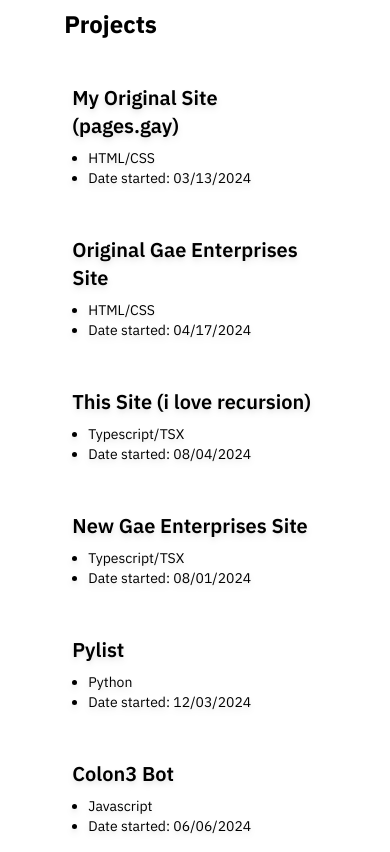
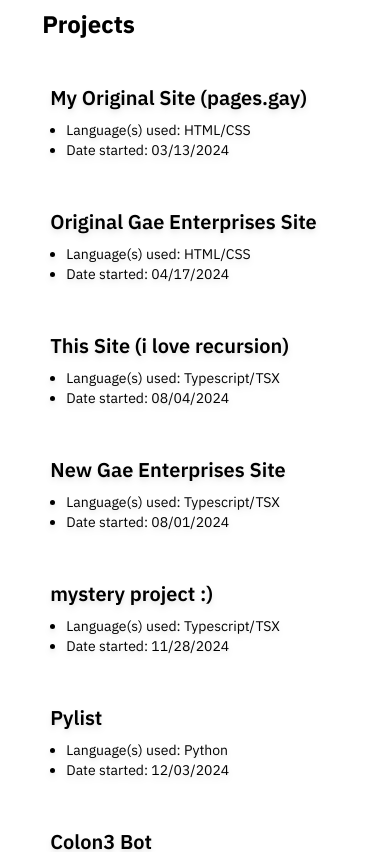
Before and after one commit to Meowcelinee/website, a Next.js app: page / in a window 390 px wide. Shown: the part 980-1832 px from the top of the page. Built offline with nearby package versions, Linux system fonts and the light colour scheme; a web font is replaced by a local one; what @catppuccin/tailwindcss would draw is missing.

Commit message:
projects :>

```diff
--- a/src/components/homepage/projects.tsx
+++ b/src/components/homepage/projects.tsx
@@ -1,9 +1,8 @@
 import Link from 'next/link';
-// AGHGAIOASUHIUHIOGSFDUUHISGUHDSGUHIOGUH;
-import projects from '../../data/projectData';
+import projects from '@/src/data/projectData';
 
-export default function Projects() {
-    const projectList = projects.map((project) => {
+export default function Project() {
+    return projects.map(project => {
         return (
             <div
                 className='block bg-gradient-to-br from-mantle via-mantle to-crust rounded-lg drop-shadow-md py-3 px-3 mx-auto w-full'
@@ -20,7 +19,9 @@ export default function Projects() {
                 </div>
                 <div>
                     <ul className='text-sm list-disc mx-4'>
-                        <li className='marker:text-pink'>{project.language}</li>
+                        <li className='marker:text-pink'>
+                            Language(s) used: {project.language}
+                        </li>
                         <li className='marker:text-pink'>
                             Date started: {project.date}
                         </li>
@@ -29,5 +30,4 @@ export default function Projects() {
             </div>
         );
     });
-    return <>{projectList}</>;
 }
--- a/src/data/projectData.ts
+++ b/src/data/projectData.ts
@@ -31,6 +31,12 @@ const projects: Project[] = [
         date: '08/01/2024',
     },
     {
+        name: 'mystery project :)',
+        link: '/wip',
+        language: 'Typescript/TSX',
+        date: '11/28/2024',
+    },
+    {
         name: 'Pylist',
         link: '/wip',
         language: 'Python',
--- a/src/pages/index.tsx
+++ b/src/pages/index.tsx
@@ -1,11 +1,11 @@
-import Projects from '../components/homepage/projects';
-import Links from '../components/homepage/links';
+import Projects from '@/src/components/homepage/projects';
+import Links from '@/src/components/homepage/links';
 
 export default function Homepage() {
     return (
         <>
             <section>
-                <div className='flex justify-center bg-base px-8'>
+                <div className='flex justify-center bg-base md:px-8 px-2'>
                     <div className='flex md:flex-row flex-col gap-12 md:px-8 px-4 md:py-3 py-2 w-full'>
                         <div className='flex flex-col gap-2 md:my-3 my-2 mx-auto w-11/12 md:w-1/2'>
                             <h1 className='md:text-3xl text-2xl text-pink font-bold mx-1 my-2 md:my-3 md:mb-5'>
```
